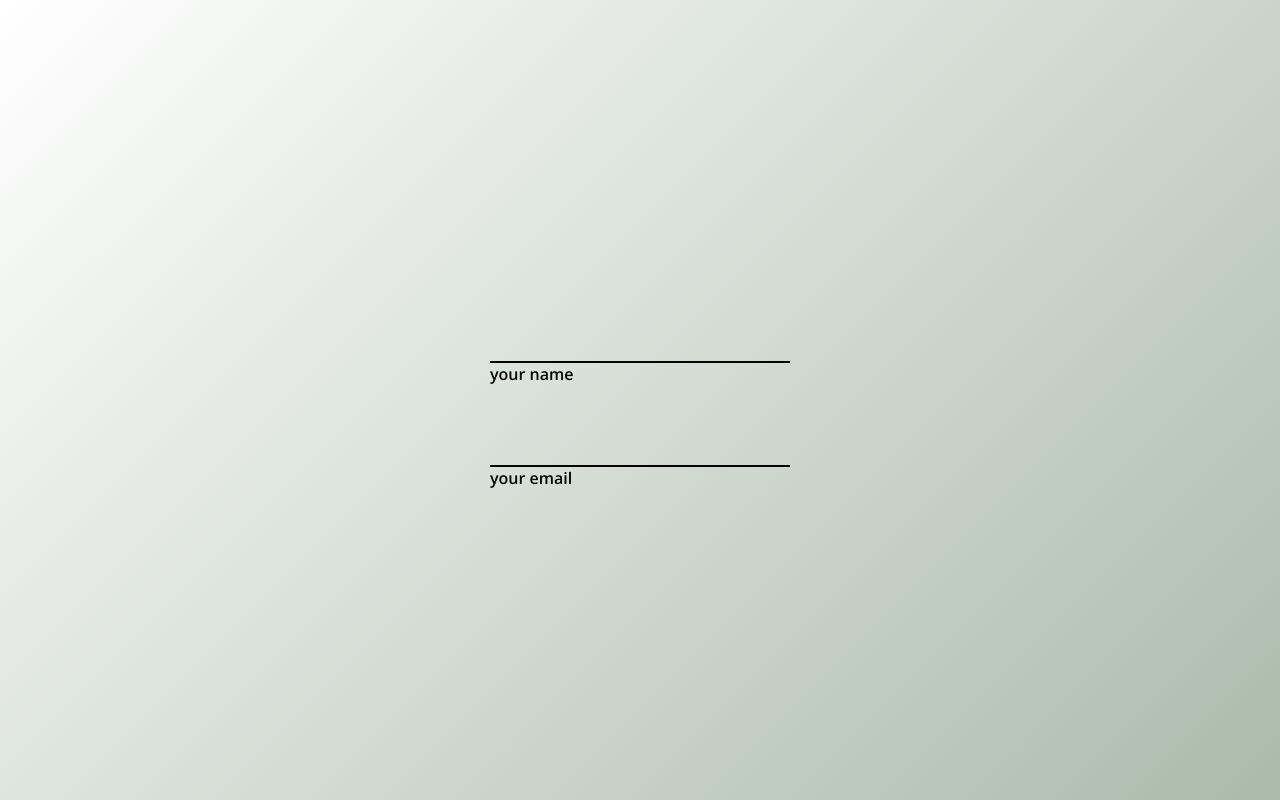
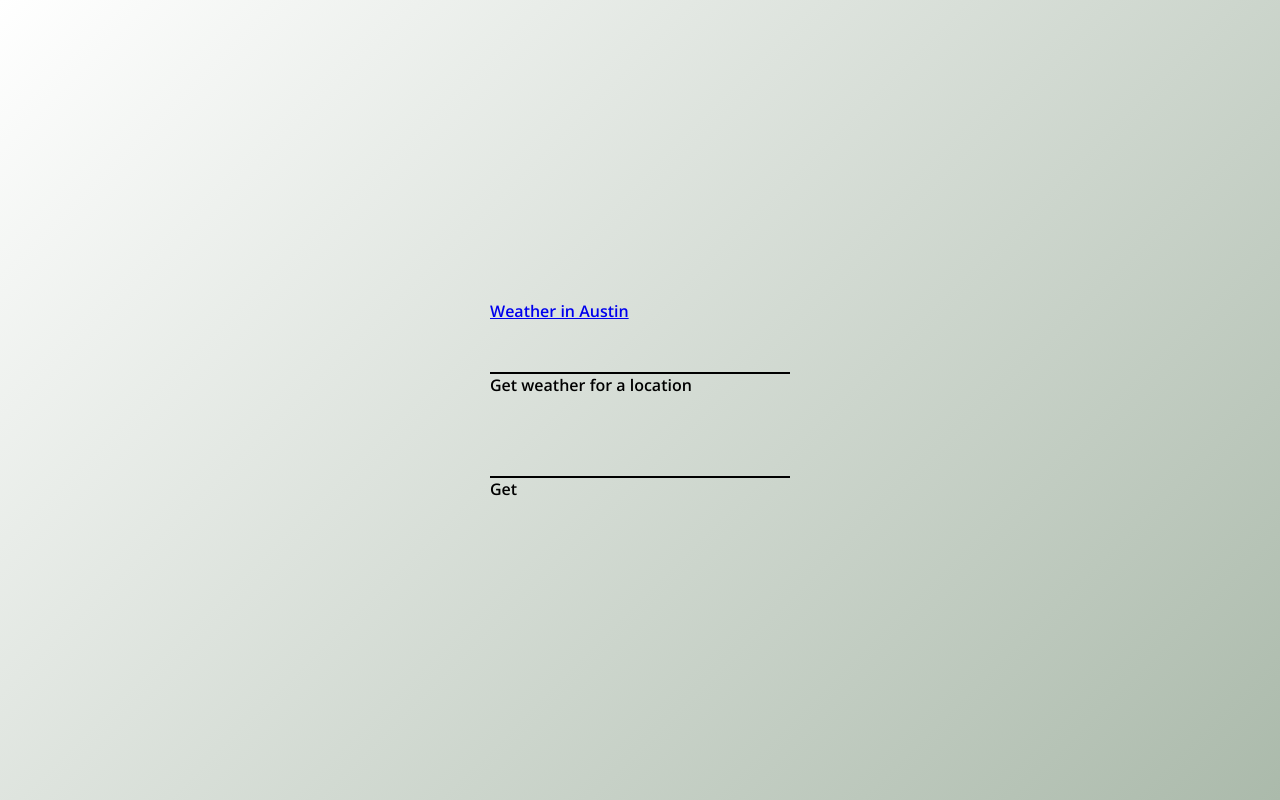
Before and after one commit to Dissolutio/react-open-weather, a React (Create React App) app: page / in a window 1280 px wide. Built offline with nearby package versions, Linux system fonts and the light colour scheme.

Commit message:
progress so far, setup on new linux system

```diff
--- a/src/App.js
+++ b/src/App.js
@@ -1,33 +1,36 @@
-import React, { Component } from 'react';
-import { BrowserRouter as Router, Route, Link } from 'react-router-dom';
-import WeatherContainer from './WeatherContainer';
-const routes = [
+import React, { Component } from "react";
+import { BrowserRouter as Router, Route, Link } from "react-router-dom";
+import WeatherContainer from "./components/WeatherContainer/WeatherContainer";
+import PlaceForm from "./components/PlaceForm/PlaceForm";
+
+// note: weatherRoute.weatherProps is not really used, currently
+const weatherRoute = [
   {
     path: `/weather`,
     Component: WeatherContainer,
     weatherProps: {
       baseURL: `Base URL monster`,
       cityToQuery: `city to query baby!`,
-      units: `imperial please`,
-    },
-  },
+      units: `imperial please`
+    }
+  }
 ];
 
 class App extends Component {
   render() {
-
     return (
       <Router>
         <div className="App">
-          <Link to="/weather">Weather in Austin</Link>
-          <hr />
-          {routes.map(({ path, Component, weatherProps }) => (
+          {weatherRoute.map(({ path, Component, weatherProps }) => (
             <Route
               key={path}
               path={path}
-              render={props => <Component props={props} weatherProps={weatherProps} />}
+              render={props => (
+                <Component props={props} weatherProps={weatherProps} />
+              )}
             />
           ))}
+          <Route path="/" render={props => <PlaceForm props={props} />} />
         </div>
       </Router>
     );
--- a/src/Experiment.js
+++ /dev/null
@@ -1,66 +0,0 @@
-import React, { Component } from 'react';
-import './Experiment.css'
-class Experiment extends Component {
-  render() {
-    return (
-      <div class="container">
-        <div class="section">
-          <div class="container-input">
-            <input class="text-input" type="text" placeholder=" " />
-            <div class="clip-outer clip">
-              <div class="fill1 fill"></div>
-            </div>
-            <div class="clip-inner1 clip-inner clip">
-              <div class="fill"></div>
-            </div>
-            <div class="clip-inner2 clip-inner clip">
-              <div class="fill"></div>
-            </div>
-            <div class="clip-inner3 clip-inner clip">
-              <div class="fill"></div>
-            </div>
-            <div class="clip-inner4 clip-inner clip">
-              <div class="fill"></div>
-            </div>
-            <div class="clip-inner5 clip-inner clip">
-              <div class="fill"></div>
-            </div>
-            <div class="clip-inner6 clip-inner clip">
-              <div class="fill"></div>
-            </div>
-            <div class="clip-inner7 clip-inner clip">
-              <div class="fill"></div>
-            </div>
-          </div>
-          your name
-      </div>
-        <div class="section">
-          <div class="container-input">
-            <input class="text-input" type="text" placeholder=" " />
-            <div class="clip-second-outer">
-              <div class="fill-second">
-                <div class="fill-second-zigzag1 fill-second-zigzag"></div>
-                <div class="fill-second-rect1"></div>
-              </div>
-            </div>
-            <div class="clip-second-inner">
-              <div class="fill-second">
-                <div class="fill-second-zigzag2 fill-second-zigzag"></div>
-                <div class="fill-second-rect2"></div>
-              </div>
-            </div>
-            <div class="clip-second-inner">
-              <div class="fill-second">
-                <div class="fill-second-zigzag3 fill-second-zigzag"></div>
-                <div class="fill-second-rect3"></div>
-              </div>
-            </div>
-          </div>
-          your email
-      </div>
-      </div>
-    );
-  }
-}
-
-export default Experiment;
--- /dev/null
+++ b/src/components/PlaceForm/PlaceForm.js
@@ -0,0 +1,68 @@
+import React, { Component } from "react";
+import { Link } from "react-router-dom";
+import "./rainbow-inputs.css";
+class PlaceForm extends Component {
+  render() {
+    return (
+      <div className="container">
+        <div className="section">
+          <Link to="/weather">Weather in Austin</Link>
+          <div className="container-input">
+            <input className="text-input" type="text" placeholder=" " />
+            <div className="clip-outer clip">
+              <div className="fill1 fill" />
+            </div>
+            <div className="clip-inner1 clip-inner clip">
+              <div className="fill" />
+            </div>
+            <div className="clip-inner2 clip-inner clip">
+              <div className="fill" />
+            </div>
+            <div className="clip-inner3 clip-inner clip">
+              <div className="fill" />
+            </div>
+            <div className="clip-inner4 clip-inner clip">
+              <div className="fill" />
+            </div>
+            <div className="clip-inner5 clip-inner clip">
+              <div className="fill" />
+            </div>
+            <div className="clip-inner6 clip-inner clip">
+              <div className="fill" />
+            </div>
+            <div className="clip-inner7 clip-inner clip">
+              <div className="fill" />
+            </div>
+          </div>
+          Get weather for a location
+        </div>
+        <div className="section">
+          <div className="container-input">
+            <input className="text-input" type="text" placeholder=" " />
+            <div className="clip-second-outer">
+              <div className="fill-second">
+                <div className="fill-second-zigzag1 fill-second-zigzag" />
+                <div className="fill-second-rect1" />
+              </div>
+            </div>
+            <div className="clip-second-inner">
+              <div className="fill-second">
+                <div className="fill-second-zigzag2 fill-second-zigzag" />
+                <div className="fill-second-rect2" />
+              </div>
+            </div>
+            <div className="clip-second-inner">
+              <div className="fill-second">
+                <div className="fill-second-zigzag3 fill-second-zigzag" />
+                <div className="fill-second-rect3" />
+              </div>
+            </div>
+          </div>
+          Get
+        </div>
+      </div>
+    );
+  }
+}
+
+export default PlaceForm;
--- a/src/WeatherContainer.js
+++ b/src/components/WeatherContainer/WeatherContainer.js
@@ -1,6 +1,6 @@
-import React, { Component } from 'react';
-import PropTypes from 'prop-types';
-import axios from 'axios';
+import React, { Component } from "react";
+import PropTypes from "prop-types";
+import axios from "axios";
 
 export default class WeatherContainer extends Component {
   constructor(props) {
@@ -10,7 +10,7 @@ export default class WeatherContainer extends Component {
   }
 
   state = {
-    weatherData: null,
+    weatherData: null
   };
 
   componentDidMount = () => {
@@ -18,16 +18,17 @@ export default class WeatherContainer extends Component {
   };
   getWeatherData() {
     axios
-      .get('http://api.openweathermap.org/data/2.5/weather', {
+      .get("https://api.openweathermap.org/data/2.5/weather", {
         params: {
-          q: 'Austin',
-          units: 'imperial',
-          appid: `${process.env.REACT_APP_WEATHER_API}`,
-        },
+          q: "austin,usa",
+          units: "imperial",
+          appid: `${process.env.REACT_APP_OPENWEATHER_API_KEY}`
+        }
       })
-      .then((response) => {
+      .then(response => {
+        console.dir(response);
         this.updateWeatherData(response.data);
-      })
+      });
   }
 
   updateWeatherData(responseData) {
@@ -35,9 +36,14 @@ export default class WeatherContainer extends Component {
   }
 
   render() {
-    console.log(this.props);
     if (this.state.weatherData) {
-      const { humidity, pressure, temp, temp_min, temp_max } = this.state.weatherData.main;
+      const {
+        humidity,
+        pressure,
+        temp,
+        temp_min,
+        temp_max
+      } = this.state.weatherData.main;
       return (
         <div>
           <h2>{this.state.weatherData.name}</h2>
@@ -56,9 +62,3 @@ export default class WeatherContainer extends Component {
       );
   }
 }
-
-WeatherContainer.propTypes = {
-  baseURL: PropTypes.string,
-  cityToQuery: PropTypes.string,
-  units: PropTypes.string,
-};
--- a/src/index.css
+++ /dev/null
@@ -1,5 +0,0 @@
-body {
-  margin: 0;
-  padding: 0;
-  font-family: sans-serif;
-}
```
Also changed, not shown: src/PlacesContainer.js (deleted, +0 -64 lines), src/index.js (+5 -6 lines), src/components/PlaceForm/rainbow-inputs.css (renamed from src/Experiment.css), 1 other file (tests, documents, lock files or other folders).
